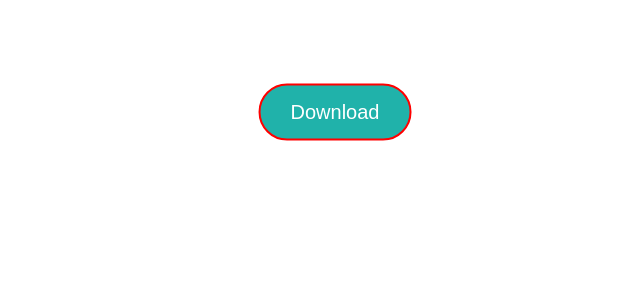
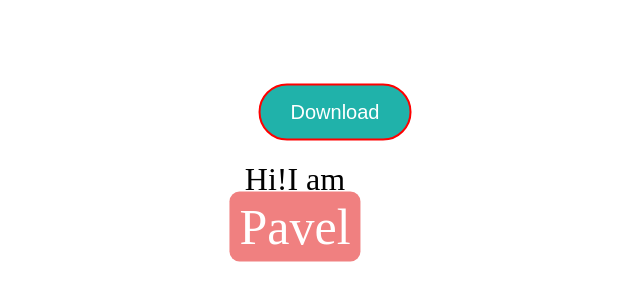
Before and after one commit to PavelGoblin/button, a plain HTML site: page index.html in a window 1280 px wide. Shown: the part 328-628 px from the top of the page, without its empty margins (345-985 px from the left). Drawn offline with Linux system fonts and the light colour scheme.

Commit message:
Use:Span Tag

```diff
--- a/index.html
+++ b/index.html
@@ -7,6 +7,7 @@
     <link rel="stylesheet" href="style.css">
 </head>
 <body>
-    <button>Download</button>
+    <button>Dow<span>n</span>load</button>
+    <h1>Hi!I am<br><span>Pavel</span> </h1>
 </body>
 </html>
--- a/style.css
+++ b/style.css
@@ -24,3 +24,19 @@ button:hover{
     background-color: black;
     color: fff;
 }
+h1{
+    position: absolute;
+    top: 67%;
+    left: 50%;
+    transform: translate(-50%,-50%);
+    text-align: center;
+    font-weight: 200;
+}
+h1 span{
+    font-size: 50px;
+    font-weight: 500;
+    background-color: lightcoral;
+    color: #fff;
+    padding: 7px 10px;
+    border-radius: 10px;
+}
```
